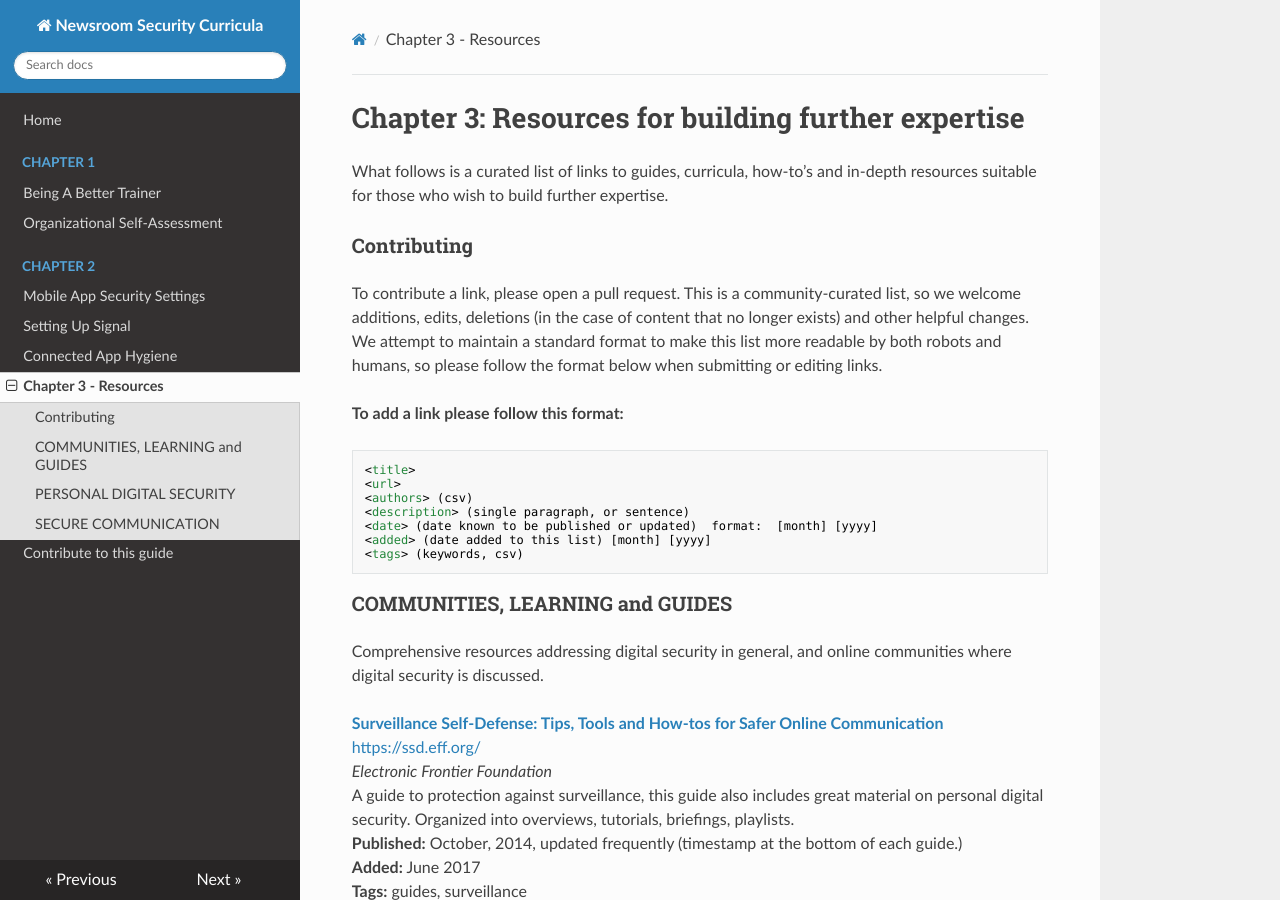
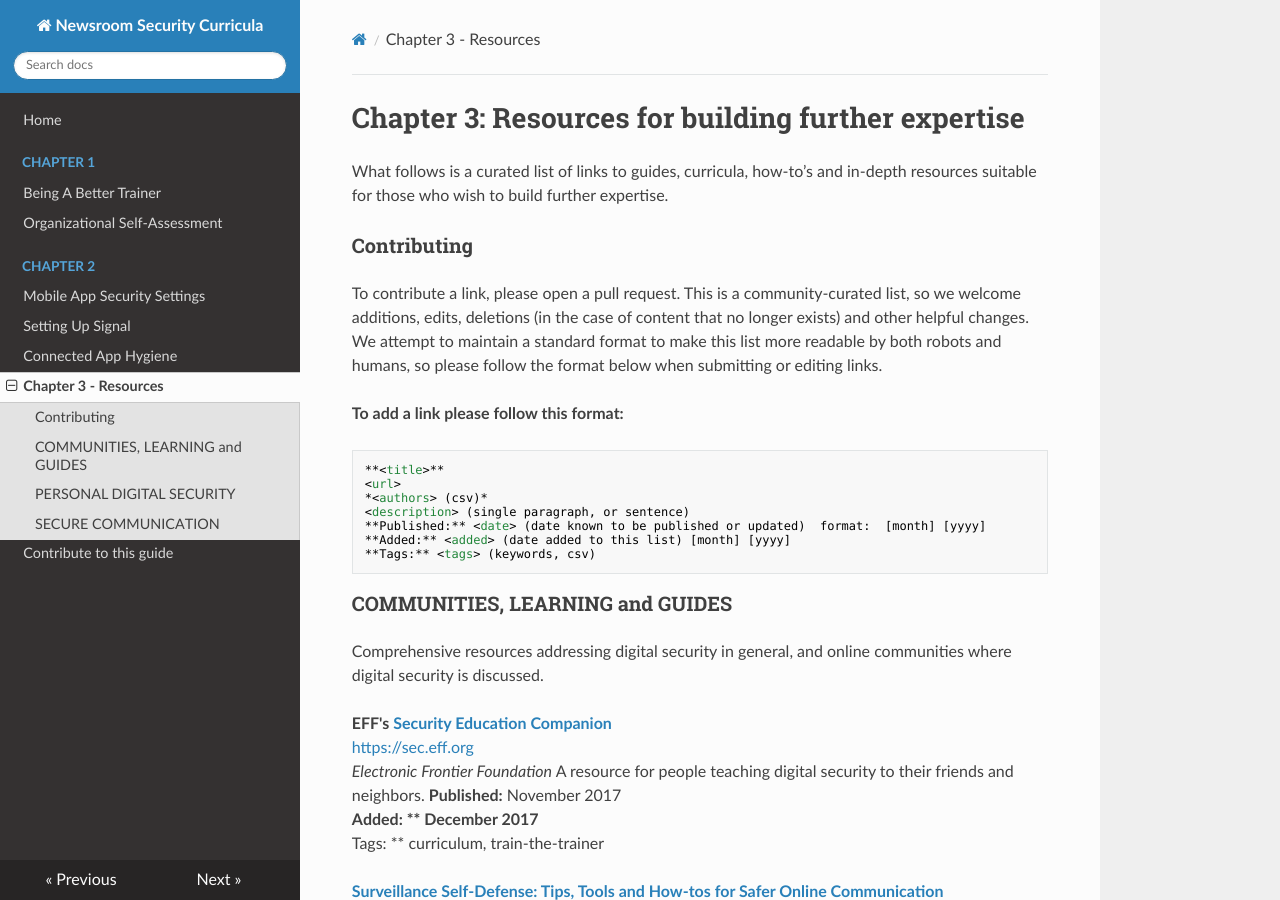
Before and after one commit to OpenNewsLabs/field-guide-security-training-newsroom, an MkDocs documentation site: the page built from docs/Chapter03-Resources.md, in a window 1280 px wide and 900 px high. Built offline with MkDocs 1.6.1, drawn with Linux system fonts in a browser that asks for light colours; nearby versions of some CDN libraries; old or Windows-style settings are respelled for this version of MkDocs.

Commit message:
Added EFF's new train-the-trainer material

````diff
--- a/docs/Chapter03-Resources.md
+++ b/docs/Chapter03-Resources.md
@@ -8,21 +8,29 @@ To contribute a link, please open a pull request.  This is a community-curated l
 **To add a link please follow this format:**
 
 ```
-<title>
+**<title>**
 <url>
-<authors> (csv)
+*<authors> (csv)*
 <description> (single paragraph, or sentence)
-<date> (date known to be published or updated)  format:  [month] [yyyy]
-<added> (date added to this list) [month] [yyyy]
-<tags> (keywords, csv)
+**Published:** <date> (date known to be published or updated)  format:  [month] [yyyy]
+**Added:** <added> (date added to this list) [month] [yyyy]
+**Tags:** <tags> (keywords, csv)
 ```
 
 ### COMMUNITIES, LEARNING and GUIDES
 
 Comprehensive resources addressing digital security in general, and online communities where digital security is discussed.
 
+**EFF's [Security Education Companion](https://sec.eff.org)**
+<https://sec.eff.org>
+*Electronic Frontier Foundation*
+A resource for people teaching digital security to their friends and neighbors.
+**Published:** November 2017
+**Added: ** December 2017
+**Tags: ** curriculum, train-the-trainer
+
 **[Surveillance Self-Defense:  Tips, Tools and How-tos for Safer Online Communication](https://ssd.eff.org/)**
-[https://ssd.eff.org/](https://ssd.eff.org/)
+<https://ssd.eff.org/>
 *Electronic Frontier Foundation*
 A guide to protection against surveillance, this guide also includes great material on personal digital security.  Organized into overviews, tutorials, briefings, playlists.
 **Published:**  October, 2014, updated frequently (timestamp at the bottom of each guide.)
````
